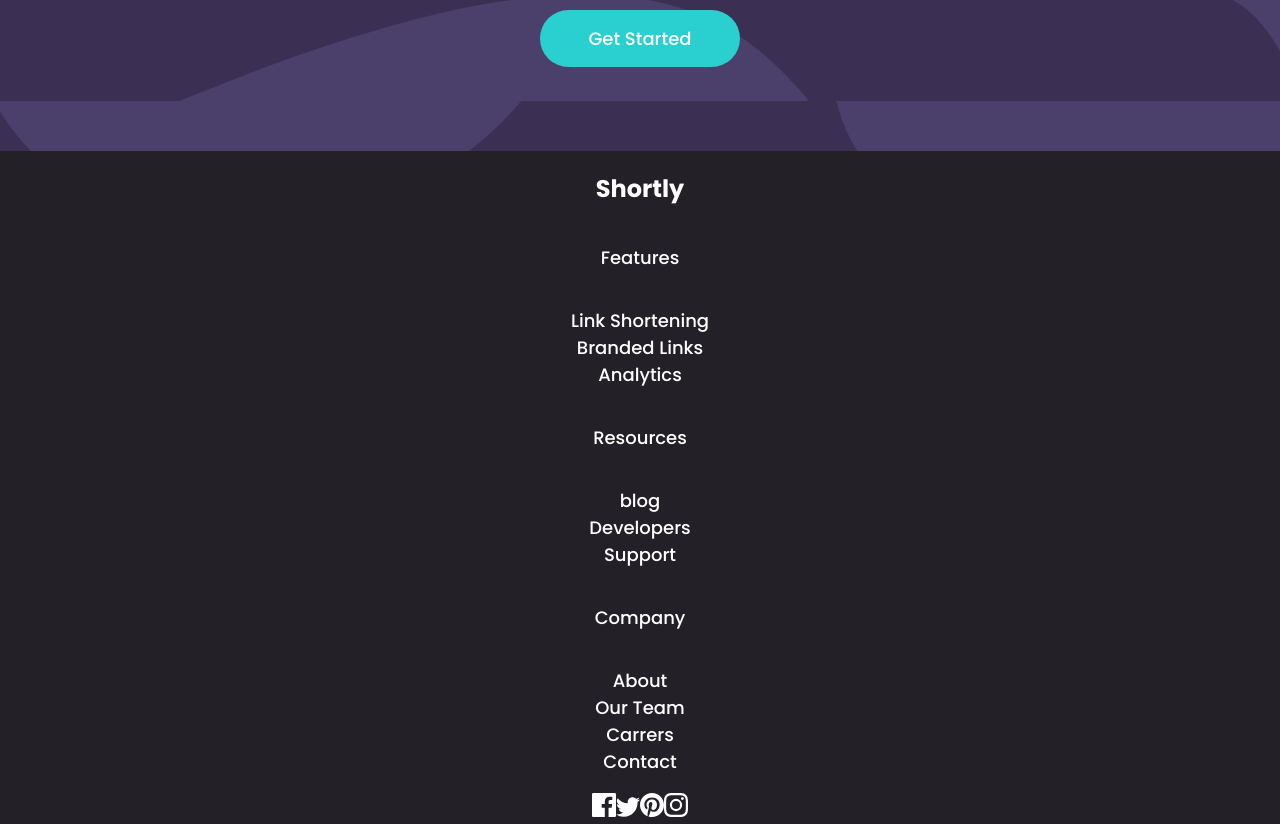
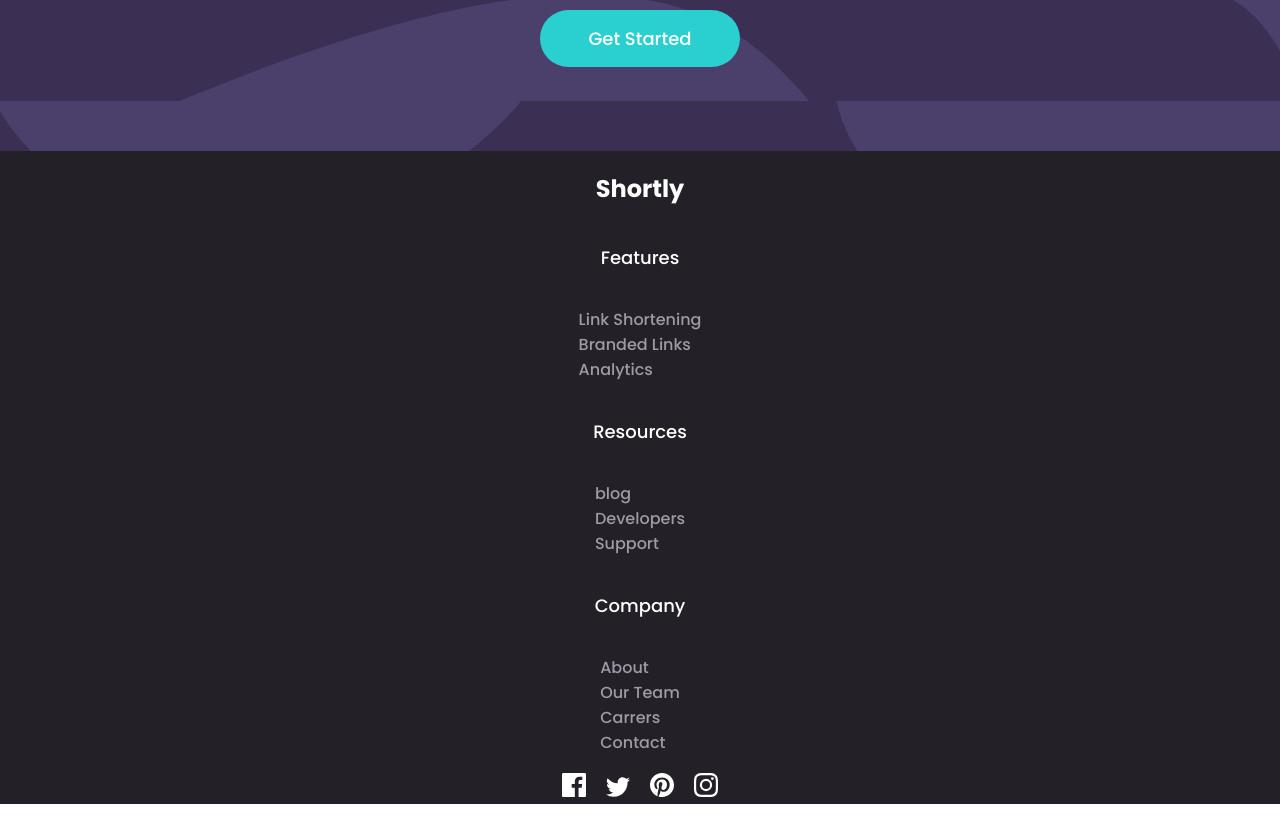
Before and after one commit to yingmo55/URL-shortening-API-landing-page, a React (Create React App) app: page / in a window 1280 px wide. Shown: the part 2311-3135 px from the top of the page. Built offline with nearby package versions, Linux system fonts and the light colour scheme.

Commit message:
Adjust Footer text color. Add margin to social icons

```diff
--- a/src/Components/Footer/Footer.css
+++ b/src/Components/Footer/Footer.css
@@ -7,12 +7,16 @@ footer {
 }
 
 footer > h2,
-footer > p,
-footer li {
+footer > p
+ {
     color: white;
     text-align: center;
 }
 
+footer li{
+font-size: 16px;
+color: hsl(257, 7%, 63%);
+}
 footer > ul {
     list-style: none;
     padding: 0;
--- a/src/Components/SocialIcon/SocialIcon.css
+++ b/src/Components/SocialIcon/SocialIcon.css
@@ -0,0 +1,3 @@
+.socialIcon {
+    margin: 10px;
+}
```
